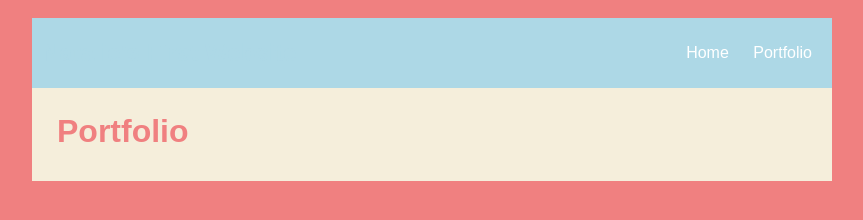
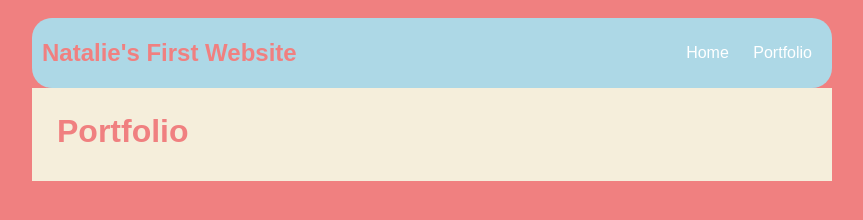
Before and after one commit to nataliedavis77/nataliedavis77.github.io, a plain HTML site: page portfolio.html in a window 1280 px wide. Shown: the whole page, without its empty margins (208-1071 px from the left). Drawn offline with nearby package versions, Linux system fonts and the light colour scheme; no server answers.

Commit message:
updated portfolio

```diff
--- a/portfolio.html
+++ b/portfolio.html
@@ -27,11 +27,12 @@
                 margin: 0 auto;
                 display: flex;
                 padding: 10px;
+                border-radius: 20px;
             }
             nav header {
                 display: flex;
                 align-items: center;
-                color: rgb(173, 216, 230);
+                color: rgb(240, 128, 128);
                 flex: 1;
             }
             nav ul {
@@ -75,7 +76,7 @@
                 text-decoration: none;
                 color: #454545;
             }
-            }
+
         </style>
     </head>
 
@@ -96,8 +97,7 @@
                 <ul id="portfolio">
                 </ul>
             </div>
-        </main>
-    </div>
+             </main>
 
       </div>
         <script src="https://ajax.googleapis.com/ajax/libs/jquery/2.1.3/jquery.min.js"></script>
```
